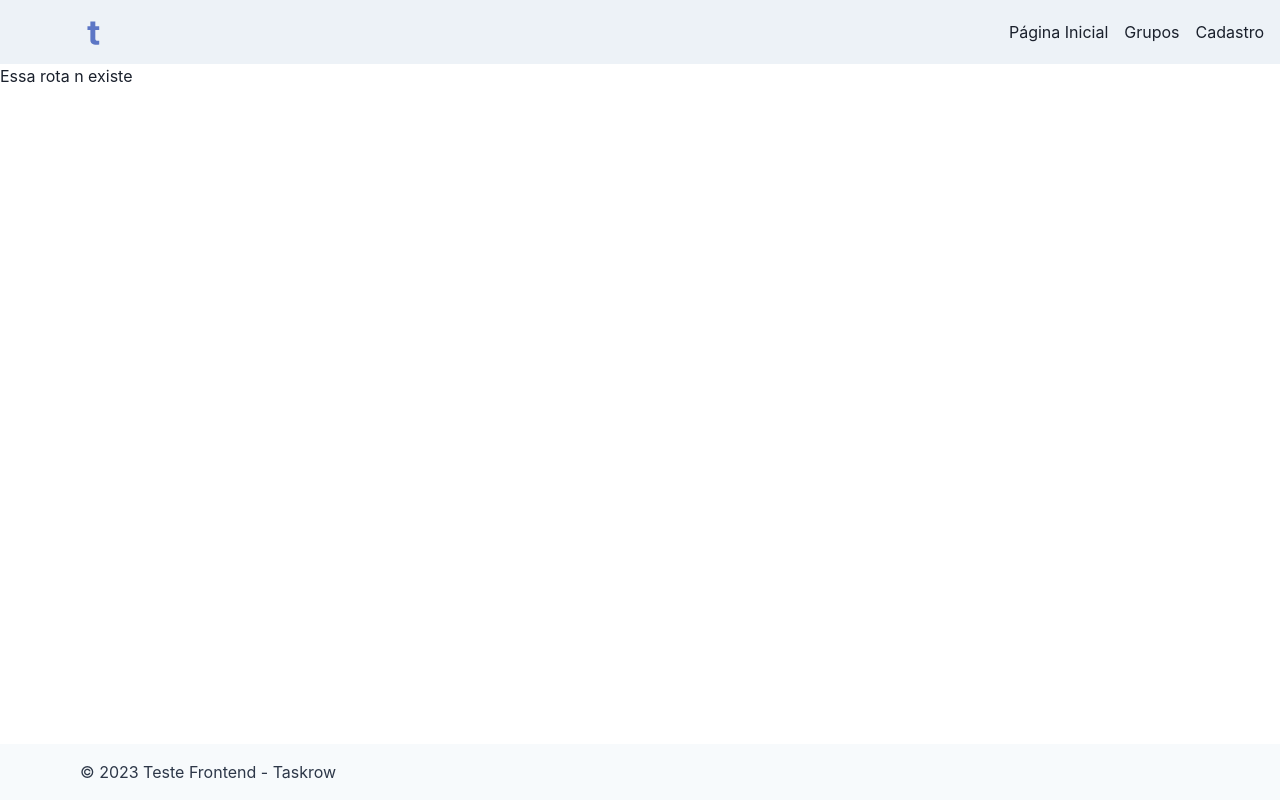
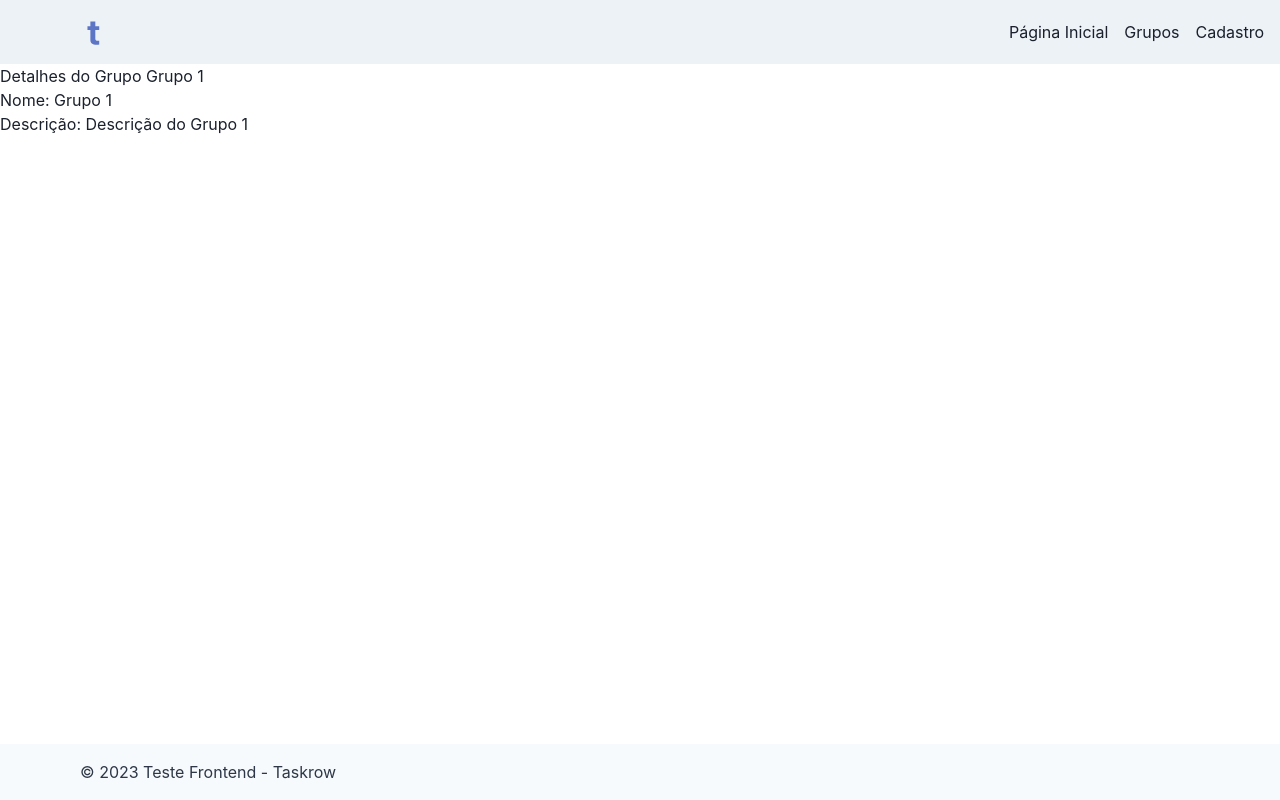
Before and after one commit to rebeccaaaaaaaaaaa/taskrow-teste, a React (Vite) app in the folder parte3/app/: page /grupos/1 in a window 1280 px wide. Built offline with nearby package versions, Linux system fonts and the light colour scheme.

Commit message:
feat: create a structure from page details passing group id

```diff
--- a/parte3/app/src/App.tsx
+++ b/parte3/app/src/App.tsx
@@ -5,6 +5,7 @@ import { Grupos } from './pages/Grupos';
 import { NoMatch } from './pages/NoMatch';
 import { Header } from './components/Header';
 import Footer from './components/Footer';
+import DetalhesGrupo from './pages/DetalhesGrupo';
 
 function App() {
   return (
@@ -16,6 +17,7 @@ function App() {
         <Route path="/cadastro" element={<Cadastro />} />
         <Route path="/grupos" element={<Grupos />} />
         <Route path="*" element={<NoMatch />} />
+        <Route path="/grupos/:id" element={<DetalhesGrupo />} />
       </Routes>
     </Router>
     <Footer />
--- /dev/null
+++ b/parte3/app/src/pages/DetalhesGrupo.tsx
@@ -0,0 +1,31 @@
+import { useParams } from 'react-router-dom';
+
+function DetalhesGrupo() {
+  const { id } = useParams();
+
+  if (id === undefined) {
+    return <div>Parâmetro ID ausente.</div>;
+  }
+
+  // esse objeto vai ser o que vai vir do context
+  const grupo = {
+    idGrupo: 1,
+    nome: 'Grupo 1',
+    descricao: 'Descrição do Grupo 1',
+  };
+
+  if (grupo.idGrupo !== parseInt(id, 10)) {
+    return <div>Grupo não encontrado.</div>;
+  }
+
+  return (
+    <div>
+      <h2>Detalhes do Grupo {grupo.nome}</h2>
+      <p>Nome: {grupo.nome}</p>
+      <p>Descrição: {grupo.descricao}</p>
+      {/* Adicione mais informações do grupo aqui */}
+    </div>
+  );
+}
+
+export default DetalhesGrupo;
--- a/parte3/app/src/pages/Grupos.tsx
+++ b/parte3/app/src/pages/Grupos.tsx
@@ -1,7 +1,7 @@
 import { Box, Container, Flex, Heading, List, ListItem, Text } from "@chakra-ui/react";
 import { ChevronRightIcon, ChevronDownIcon } from "@chakra-ui/icons";
 import React, { useState, useEffect } from "react";
-
+import { Link } from "react-router-dom";
 interface Usuario {
   idUsuario: number;
   nome: string;
@@ -36,9 +36,11 @@ export function Grupos() {
               ) : (
                 <ChevronRightIcon boxSize={4} color="transparent" />
               )}
-              <Text fontWeight="bold" ml={2}>
+              <Link to={`/grupos/${grupo.idGrupo}`}> {/* Link para /grupos/:id */}
+                <Text fontWeight="bold" ml={2}>
                 {grupo.nome}
-              </Text>
+                </Text>
+            </Link>
             </Flex>
             {grupo.usuarios && (
               <List ml={4}>
```
